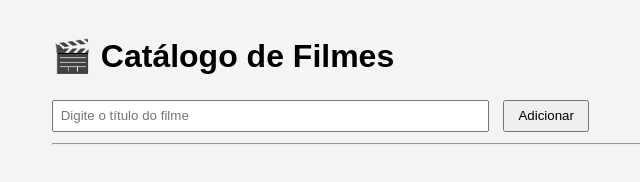
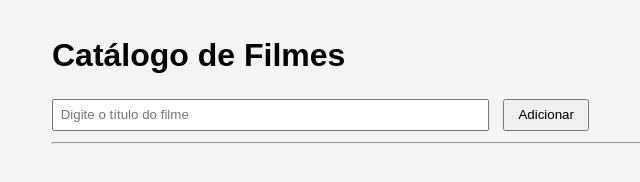
Before and after one commit to astrohira/trabalho, a website: page tdmb-filmes/public/index.html in a window 1280 px wide. Shown: the whole page, without its empty margins (238-878 px from the left). Drawn offline with Linux system fonts and the light colour scheme; no server answers.

Commit message:
Update index.html

```diff
--- a/tdmb-filmes/public/index.html
+++ b/tdmb-filmes/public/index.html
@@ -7,7 +7,7 @@
   <link rel="stylesheet" href="style.css" />
 </head>
 <body>
-  <h1>🎬 Catálogo de Filmes</h1>
+  <h1>Catálogo de Filmes</h1>
   <input type="text" id="titulo" placeholder="Digite o título do filme" />
   <button onclick="adicionar()">Adicionar</button>
   <hr>
```
